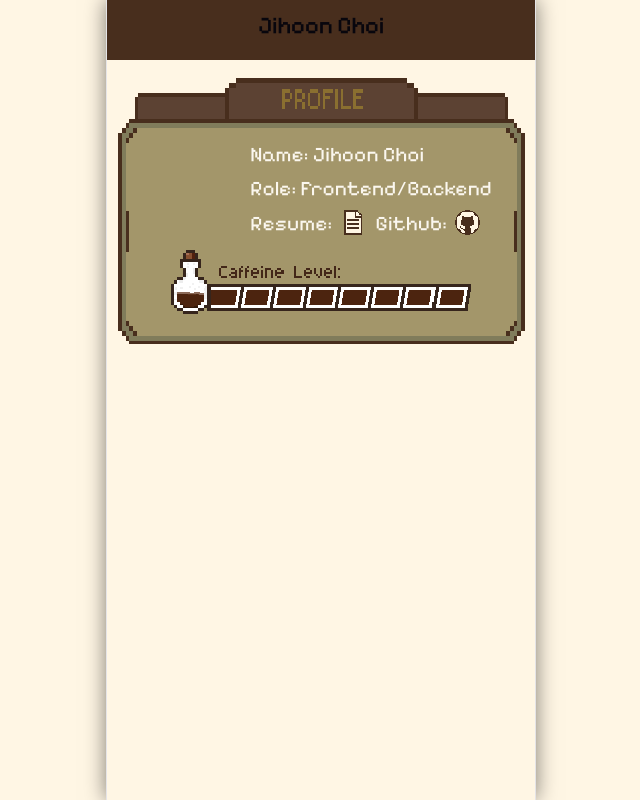
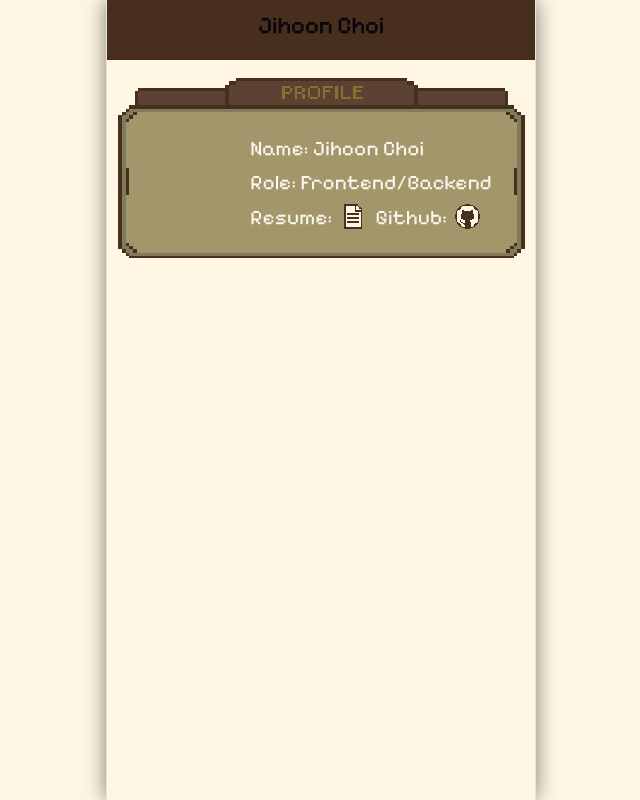
Before and after one commit to JihoonCho1/profile-website, a React (Vite) app: page / in a window 1280 px wide. Shown: the whole page, without its empty margins (319-959 px from the left). Built offline with nearby package versions, Linux system fonts and the light colour scheme.

Commit message:
fix: removed progress bar temporarily

```diff
--- a/src/component/Profile-banner.jsx
+++ b/src/component/Profile-banner.jsx
@@ -31,13 +31,7 @@ const ProfileBanner = () => {
                 </div>
 
             </div>
-            <div className="coffee-bar">
-                    <img
-                        src={coffeeBar}
-                        alt="coffee-level"
-                        className="coffee-level"
-                    />
-                </div>
+
         </div>
     )
 }
--- a/src/component/profile-banner.css
+++ b/src/component/profile-banner.css
@@ -1,6 +1,6 @@
 .banner-wrapper {
     width: 100%;
-    min-height: 210px;
+    min-height: 180px;
 
     background-image: url('../assets/matchavibebanner.png');
     background-repeat: no-repeat;
@@ -20,7 +20,7 @@
 
 .text-field {
     display: flex;
-    margin-top: 40px;
+    margin-top: 0px;
     margin-left: 100px;
     flex-direction: column;
     gap: 8px;
```
